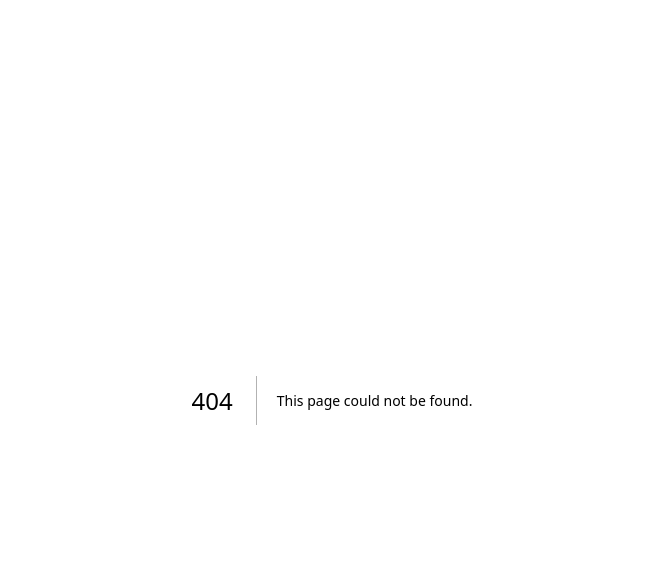
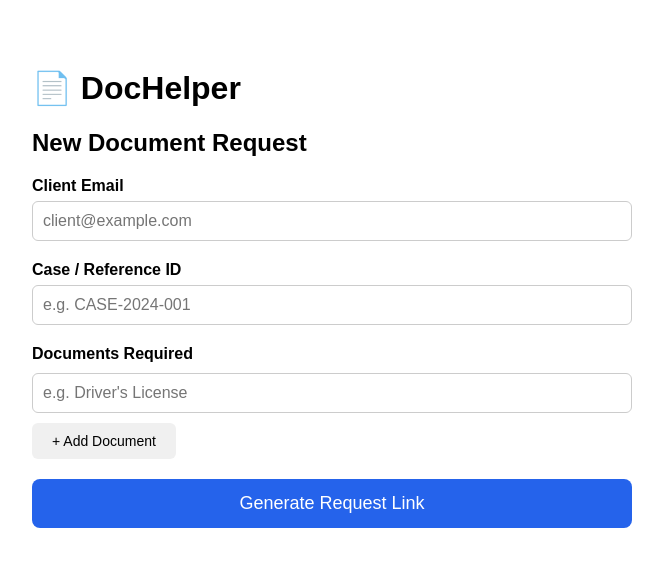
Before and after one commit to mchien-ralis/dochelper, a Next.js app: page /create in a window 1280 px wide. Before the commit this address had no page. Shown: the top 566 px of the page, without its empty margins (308-971 px from the left). Built offline with nearby package versions, Linux system fonts and the light colour scheme.

Commit message:
Create create.js

```diff
--- /dev/null
+++ b/pages/create.js
@@ -0,0 +1,98 @@
+import { useState } from 'react'
+import { useRouter } from 'next/router'
+
+export default function CreateRequest() {
+  const router = useRouter()
+  const [clientEmail, setClientEmail] = useState('')
+  const [caseId, setCaseId] = useState('')
+  const [documents, setDocuments] = useState([''])
+  const [loading, setLoading] = useState(false)
+
+  const addDocument = () => setDocuments([...documents, ''])
+
+  const updateDocument = (index, value) => {
+    const updated = [...documents]
+    updated[index] = value
+    setDocuments(updated)
+  }
+
+  const removeDocument = (index) => {
+    setDocuments(documents.filter((_, i) => i !== index))
+  }
+
+  const handleSubmit = async () => {
+    const filtered = documents.filter(d => d.trim() !== '')
+    if (!clientEmail || !caseId || filtered.length === 0) {
+      alert('Please fill in all fields and add at least one document.')
+      return
+    }
+    setLoading(true)
+    const res = await fetch('/api/create-request', {
+      method: 'POST',
+      headers: { 'Content-Type': 'application/json' },
+      body: JSON.stringify({ clientEmail, caseId, documents: filtered })
+    })
+    const data = await res.json()
+    router.push(`/confirmation?id=${data.id}&email=${clientEmail}`)
+  }
+
+  return (
+    <div style={{ padding: '40px', fontFamily: 'sans-serif', maxWidth: '600px', margin: '0 auto' }}>
+      <h1>📄 DocHelper</h1>
+      <h2>New Document Request</h2>
+
+      <div style={{ marginBottom: '20px' }}>
+        <label style={{ display: 'block', marginBottom: '6px', fontWeight: 'bold' }}>Client Email</label>
+        <input
+          type="email"
+          value={clientEmail}
+          onChange={e => setClientEmail(e.target.value)}
+          placeholder="client@example.com"
+          style={{ width: '100%', padding: '10px', fontSize: '16px', borderRadius: '6px', border: '1px solid #ccc', boxSizing: 'border-box' }}
+        />
+      </div>
+
+      <div style={{ marginBottom: '20px' }}>
+        <label style={{ display: 'block', marginBottom: '6px', fontWeight: 'bold' }}>Case / Reference ID</label>
+        <input
+          type="text"
+          value={caseId}
+          onChange={e => setCaseId(e.target.value)}
+          placeholder="e.g. CASE-2024-001"
+          style={{ width: '100%', padding: '10px', fontSize: '16px', borderRadius: '6px', border: '1px solid #ccc', boxSizing: 'border-box' }}
+        />
+      </div>
+
+      <div style={{ marginBottom: '20px' }}>
+        <label style={{ display: 'block', marginBottom: '10px', fontWeight: 'bold' }}>Documents Required</label>
+        {documents.map((doc, index) => (
+          <div key={index} style={{ display: 'flex', gap: '10px', marginBottom: '10px' }}>
+            <input
+              type="text"
+              value={doc}
+              onChange={e => updateDocument(index, e.target.value)}
+              placeholder={`e.g. Driver's License`}
+              style={{ flex: 1, padding: '10px', fontSize: '16px', borderRadius: '6px', border: '1px solid #ccc' }}
+            />
+            {documents.length > 1 && (
+              <button
+                onClick={() => removeDocument(index)}
+                style={{ padding: '10px', background: '#fee2e2', border: 'none', borderRadius: '6px', cursor: 'pointer', color: '#dc2626' }}
+              >✕</button>
+            )}
+          </div>
+        ))}
+        <button
+          onClick={addDocument}
+          style={{ padding: '10px 20px', background: '#f0f0f0', border: 'none', borderRadius: '6px', cursor: 'pointer', fontSize: '14px' }}
+        >+ Add Document</button>
+      </div>
+
+      <button
+        onClick={handleSubmit}
+        disabled={loading}
+        style={{ width: '100%', padding: '14px', background: loading ? '#ccc' : '#2563eb', color: 'white', border: 'none', borderRadius: '8px', fontSize: '18px', cursor: loading ? 'not-allowed' : 'pointer' }}
+      >{loading ? 'Creating...' : 'Generate Request Link'}</button>
+    </div>
+  )
+}
```
